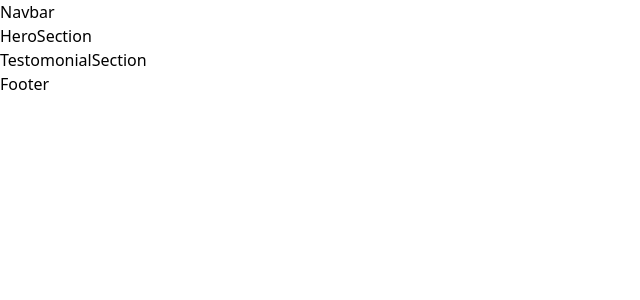
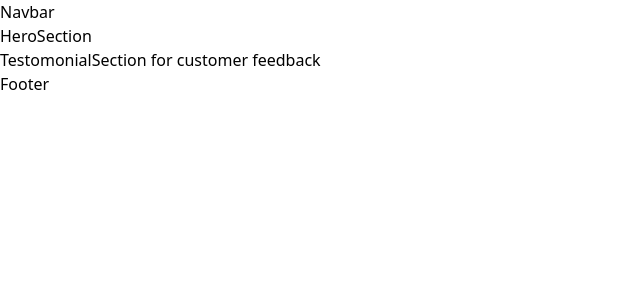
Before and after one commit to satender9586/trustonservices-client, a Next.js app: page /pages/landing in a window 1280 px wide. Shown: the top 300 px of the page, without its empty margins (0-640 px from the left). Built offline with nearby package versions, Linux system fonts and the light colour scheme.

Commit message:
delete/feedback-section-remove

```diff
--- a/src/app/pages/landing/components/FeedbackSection.jsx
+++ /dev/null
@@ -1,9 +0,0 @@
-import React from 'react'
-
-const FeedbackSection = () => {
-  return (
-    <div>FeedbackSection</div>
-  )
-}
-
-export default FeedbackSection
--- a/src/app/pages/landing/components/TestomonialSection.jsx
+++ b/src/app/pages/landing/components/TestomonialSection.jsx
@@ -2,7 +2,7 @@ import React from 'react'
 
 const TestomonialSection = () => {
   return (
-    <div>TestomonialSection</div>
+    <div>TestomonialSection for customer feedback</div>
   )
 }
 
```
